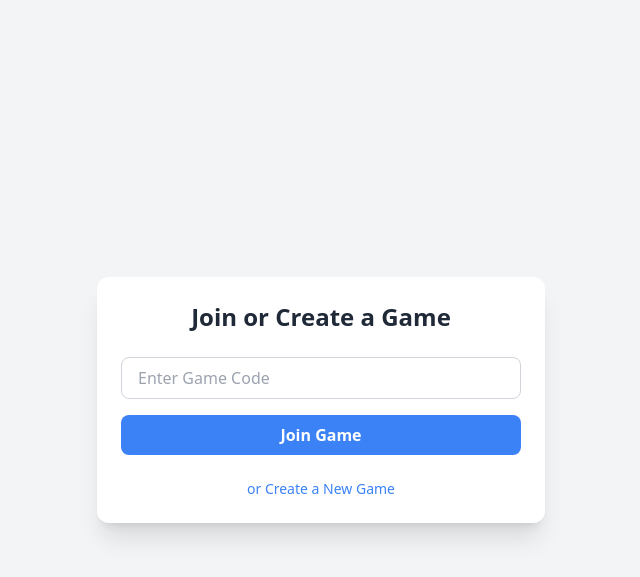
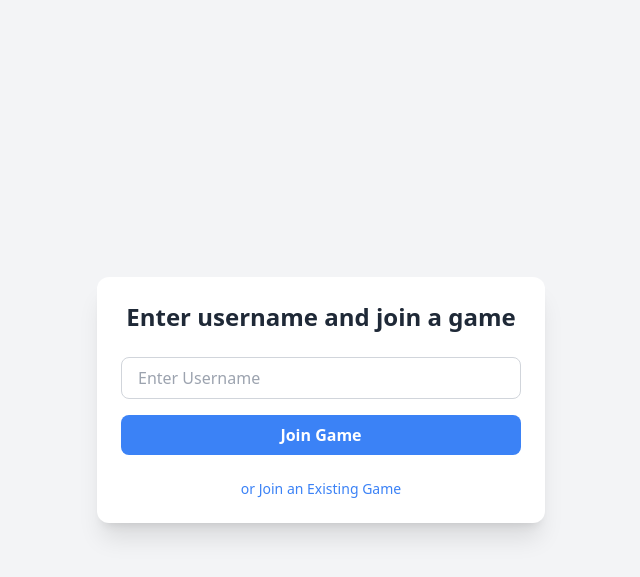
Before and after one commit to Abhinav-0103/Tic-Tac-Toe, a Flask app: page / in a window 1280 px wide. Shown: the top 577 px of the page, without its empty margins (319-959 px from the left). Run offline with Flask 3, Linux system fonts and the light colour scheme; some libraries are stand-ins or nearby versions.

Commit message:
Some updates

```diff
--- a/app.py
+++ b/app.py
@@ -7,4 +7,13 @@ socketio = SocketIO()
 if __name__ == '__main__':
     app = create_app()
     socketio.init_app(app)
-    socketio.run(app)
+
+    @socketio.on("connect")
+    def handle_connect() :
+        print("Client Connected")
+
+    @socketio.on("join")
+    def handle_join() :
+        print("Player has joined")
+
+    socketio.run(app, debug=True)
--- a/createapp.py
+++ b/createapp.py
@@ -1,5 +1,4 @@
-from flask import Flask, render_template
-from flask_socketio import SocketIO
+from flask import Flask
 from routes import create_routes
 
 def create_app():
--- a/routes.py
+++ b/routes.py
@@ -1,10 +1,20 @@
-from flask import Flask, render_template
+from flask import Flask, render_template, redirect
+import uuid
 
 def create_routes(app) :
     @app.route("/")
     def index() :
+        return render_template("login.html")
+
+    @app.route("/gamecode")
+    def game_code() :
         return render_template("join.html")
 
-    @app.route("/game")
-    def game() :
+    @app.route("/room/<id>")
+    def game_room(id) :
         return render_template("game.html")
+
+    @app.route("/create_room", methods=["POST"])
+    def create_room() :
+        roomid = str(uuid.uuid4())
+        return redirect(f"/room/{roomid}")
--- a/templates/game.html
+++ b/templates/game.html
@@ -10,8 +10,9 @@
 <div class="grid grid-cols-3 gap-2 w-full aspect-square">
   {% for i in range(9) %}
   <div
-    class="cell flex items-center justify-center text-4xl font-bold border border-gray-300 cursor-pointer select-none rounded-lg hover:bg-gray-100 transition"
+    class="cell flex items-center justify-center text-2xl font-bold border border-gray-300 cursor-pointer select-none rounded-lg hover:bg-gray-100 transition"
     data-cell="{{ i }}"
+    id="{{ i }}"
   ></div>
   {% endfor %}
 </div>
--- a/templates/join.html
+++ b/templates/join.html
@@ -18,7 +18,7 @@
     Join Game
   </button>
   <a
-    href="/create"
+    href="/"
     class="text-center text-blue-500 hover:underline text-sm mt-2"
   >
     or Create a New Game
--- /dev/null
+++ b/templates/login.html
@@ -0,0 +1,42 @@
+{% extends "base.html" %}
+
+{% block title %}Join Game{% endblock %}
+
+{% block content %}
+<h1 class="text-2xl font-bold text-center mb-6">Enter username and join a game</h1>
+<form action="/create_room" method="POST" class="flex flex-col gap-4">
+  <input
+    type="text"
+    name="username"
+    id="username"
+    placeholder="Enter Username"
+    class="px-4 py-2 border border-gray-300 rounded-lg focus:outline-none focus:ring-2 focus:ring-blue-500"
+  />
+  <button
+    type="submit"
+    id="name-btn"
+    class="bg-blue-500 hover:bg-blue-600 text-white font-semibold py-2 rounded-lg transition"
+  >
+    Join Game
+  </button>
+  <a
+    href="/gamecode"
+    class="text-center text-blue-500 hover:underline text-sm mt-2"
+  >
+    or Join an Existing Game
+  </a>
+</form>
+{% endblock %}
+
+<script>
+    socketio = io()
+    const btn = document.getElementById("name-btn")
+    const inputName = document.getElementById("username")
+
+    let name = inputName.value
+
+    btn.addEventListener("click", () => {
+        socketio.emit("join", {"username": name})
+        alert(name)
+    })
+</script>
```
